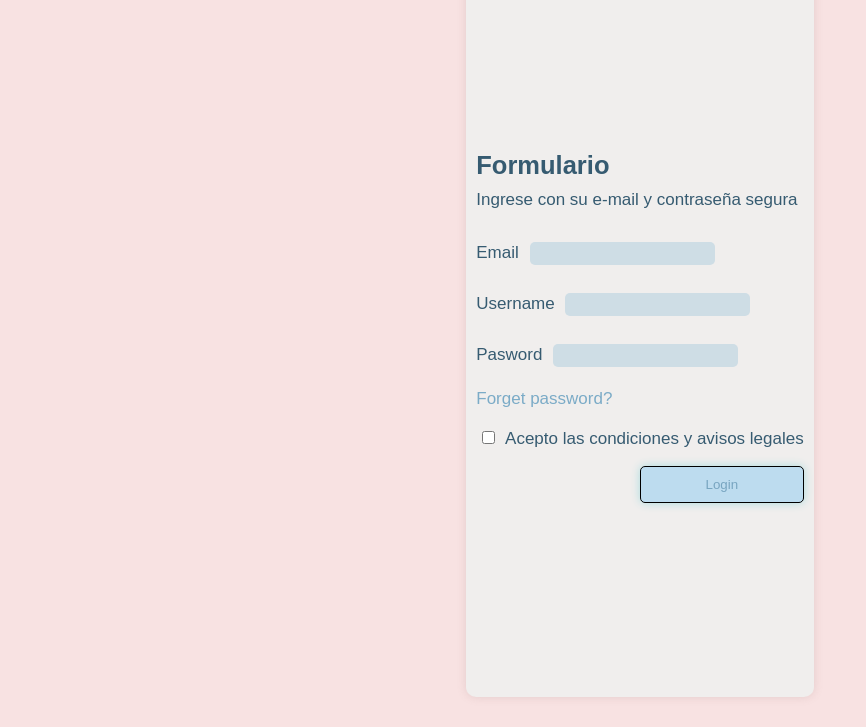
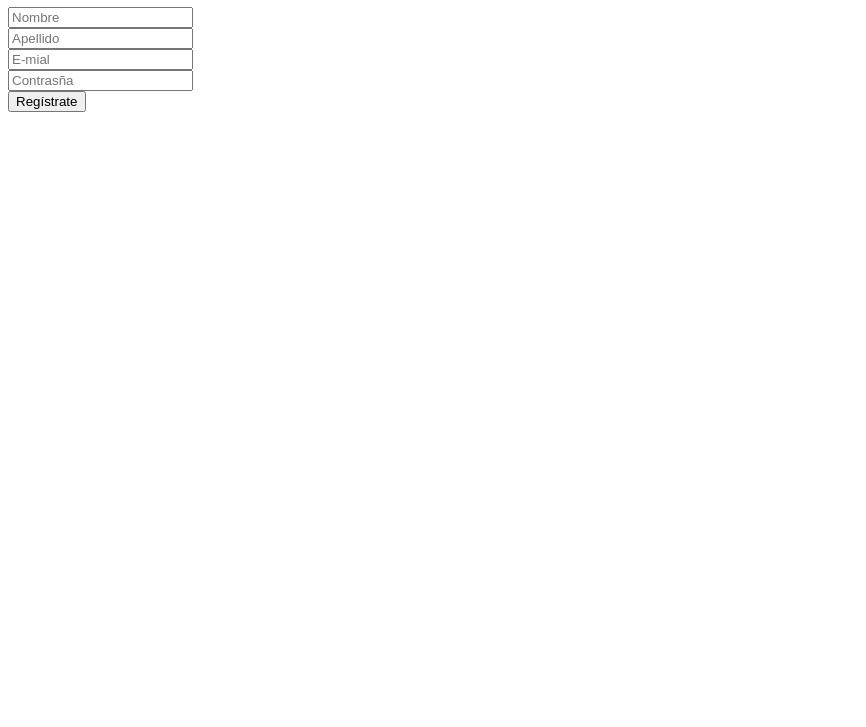
Before and after one commit to ivanpachecos/Formulario-01-first, a website: page index.html in a window 1280 px wide. Shown: the part 73-800 px from the top of the page, without its empty margins (0-866 px from the left). Drawn offline with Linux system fonts and the light colour scheme.

Commit message:
Archivo html

```diff
--- a/index.html
+++ b/index.html
@@ -1,44 +1,38 @@
 <!DOCTYPE html>
 <html lang="en">
-
   <head>
-    <meta charset="UTF-8">
-    <meta http-equiv="X-UA-Compatible" content="IE=edge">
-    <meta name="viewport" content="width=device-width, initial-scale=1.0">
+    <meta charset="UTF-8" />
+    <meta name="viewport" content="width=device-width, initial-scale=1.0" />
     <title>Document</title>
-    <link rel="stylesheet" href="style.css">
-    <script type="module" src="./main.mjs"></script>
   </head>
-
   <body>
     <div class="container">
-        <div class="form">
-            <div class="title-form">
-                <h2>Formulario</h2>
-                <p class="distance">Ingrese con su e-mail y contraseña segura</p>
+      <h1>Regístrate</h1>
+      <form id="form">
+
+        <div id="imputDate">
+          <label for="nameUser"></label>
+          <input type="text" id="nameUser" name="nameUser" placeholder="Nombre">
         </div>
-            <div class="emai">
-                <label for="emai">Email</label>
-                <input type="text" id="emai" name="email">
+
+        <div id="imputDate">
+          <label for="lastName"></label>
+          <input type="text" id="lastName" name="lastName" placeholder="Apellido">
         </div>
-            <div class="Username">
-                <label for="Username">Username</label>
-                <input type="text" id="Username" name="password" required>
+
+        <div id="imputDate">
+          <label for="mail"></label>
+          <input type="text" id="mail" name="mail" placeholder="E-mial">
         </div>
-            <div class="pasword">
-                <label for="pasword">Pasword</label>
-                <input type="text" required id="pasword" name="password">
+
+        <div id="imputDate">
+          <label for="password"></label>
+          <input type="text" id="password" name="password" placeholder="Contrasña">
         </div>
-            <div class="enlace-forget-pasword">
-                <a href="#" class="password">Forget password?</a>
-            </div>
-            <label for="checkbox" class="checkbox-label">
-                <input type="checkbox" id="checkbox" required>
-                <span>Acepto las condiciones y avisos legales</span>
-            </label>
-            <button type="submit" class="login">Login</button>
-        </div>
+
+        <button type="submit">Regístrate</button>
+
+      </form>
     </div>
   </body>
-
 </html>
--- a/main.mjs
+++ /dev/null
@@ -1,2 +0,0 @@
-const formulario = document.querySelector('.form')
-console.log(formulario);
--- a/style.css
+++ /dev/null
@@ -1,69 +0,0 @@
-* {
-    margin: 0;
-    padding: 0;
-    box-sizing: border-box;
-    font-family: Arial, Helvetica, sans-serif;
-
-}
-
-.container {
-    height: 100vh;
-    padding: 30px;
-    background-color: hsl(0, 60%, 93%);
-    display: flex;
-    justify-content: center;
-}
-
-.form {
-    max-width: 500px;
-    display: flex;
-    flex-direction: column;
-    justify-content: center;
-    gap: 1rem;
-    background-color:#F0EEED;
-    padding: 10px;
-    color: #365b71;
-    font-size: 17px;
-    border-radius: 10px;
-    box-shadow: 0 0 10px 0 rgba(151, 112, 112, 0.199);
-}
-
-.title-form {
-    font-family: 30px;
-}
-
-.distance {
-    padding: 10px 0;
-}
-
-input {
-    border: none;
-    padding: 4px;
-    margin: 6px;
-    border-radius: 5px;
-    background-color: #79b2d34a;
-    color: rgb(94, 92, 92);
-}
-
-.login {
-    align-self: flex-end;
-    padding: 10px;
-    width: 50%;
-    border: none;
-    border-radius: 5px;
-    cursor: pointer;
-    background-color: #bddcef;
-    color: #78a5c0;
-    border: 1px solid black;
-    box-shadow: 0 0 10px rgb(171, 220, 223);
-}
-
-.password {
-    text-decoration: none;
-    color: #7babc7;
-}
-
-
-input:hover {
-    background-color: rgb(242, 249, 255);
-}
```
Lines whose indentation alone changed are shown as unchanged.
